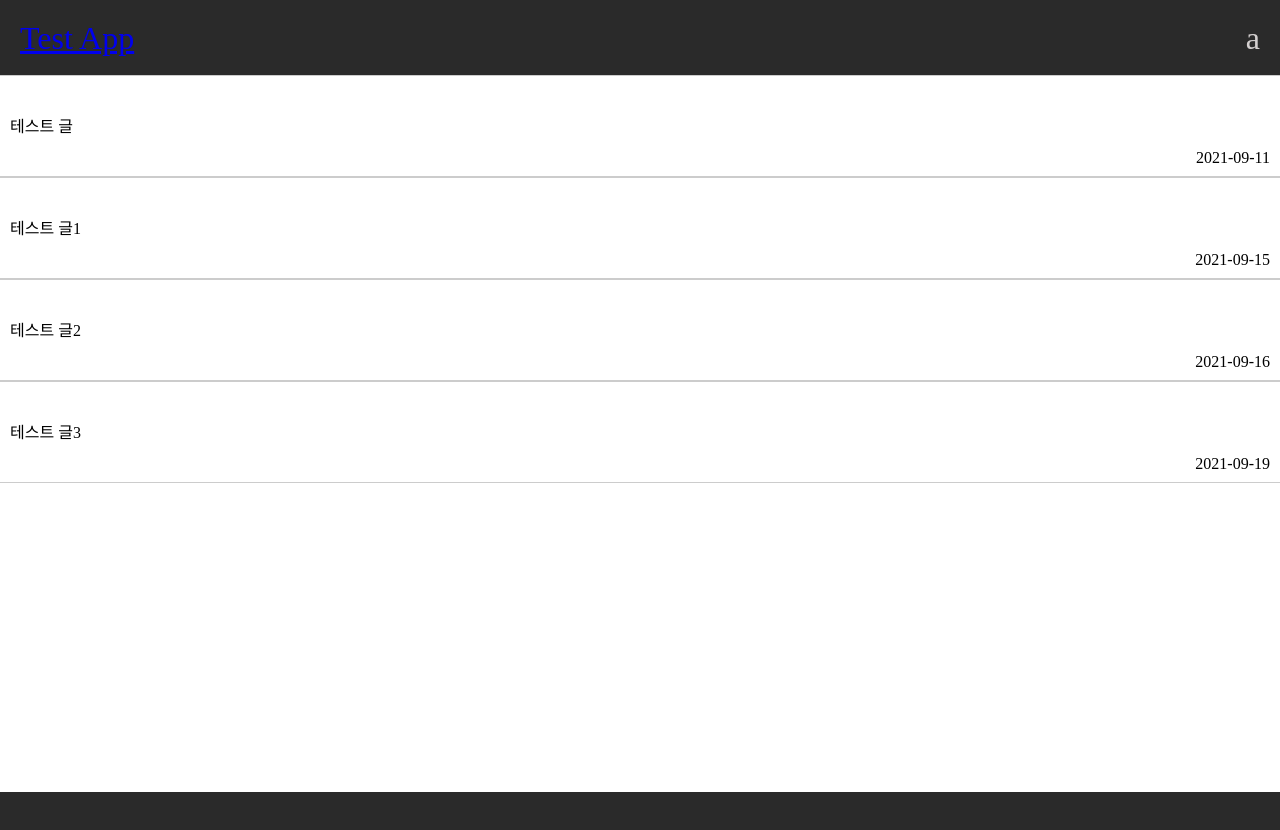
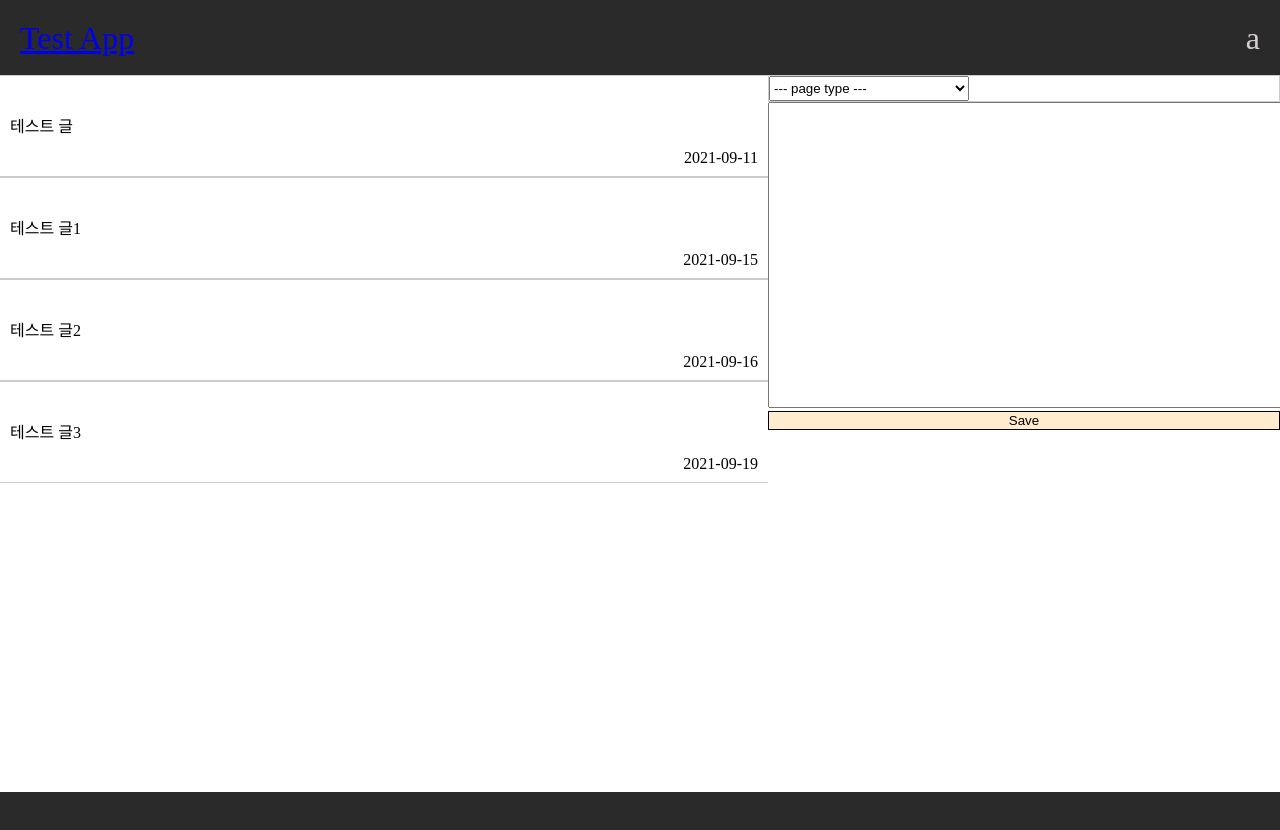
Before and after one commit to fkrhkd507/react_myblog, a React (Create React App) app: page / in a window 1280 px wide. Built offline with nearby package versions, Linux system fonts and the light colour scheme.

Commit message:
write add

```diff
--- /dev/null
+++ b/src/css/Write.css
@@ -0,0 +1,34 @@
+textarea {
+    width: 100%;
+    min-height: 300px;
+    height: auto;
+    resize: none;
+}
+
+.write_wrap {
+    display: inline-block;
+    float: right;
+    width: 40%;
+}
+
+.write_type {
+    height: 25px;
+    background: #ffffff;
+    border: 1px solid #ccc;
+}
+
+select.page_type {
+    height: 25px;
+    width: 200px;
+}
+
+button.save_button:hover {
+    opacity: 0.7;
+}
+button.save_button {
+    width: 100%;
+    background: blanchedalmond;
+    border: 1px solid black;
+    outline: none;
+    display: inline-block;
+}
--- a/src/css/section.css
+++ b/src/css/section.css
@@ -31,3 +31,10 @@ span.date{
     min-height: 200px;
     padding: 15px;
 }
+
+@media (min-width: 960px){
+    .Section {
+        width: 60%;
+        display: inline-block;
+    }
+}
--- a/src/route/Main.js
+++ b/src/route/Main.js
@@ -1,6 +1,7 @@
 import Header from '../component/header';
 import Footer from '../component/footer';
 import Section from '../component/section';
+import Write from './Write';
 
 const Main = (e) => {
   console.log(e);
@@ -50,6 +51,7 @@ const Main = (e) => {
           <Section title={blog_list.title} date={blog_list.date} detail={blog_list.detail} id={blog_list.id} key={blog_list.id}/>
         ))}
       </div>
+      <Write />
       <Footer />
     </div>
   );
--- /dev/null
+++ b/src/route/Write.js
@@ -0,0 +1,33 @@
+import '../css/Write.css';
+
+
+const Write = () => {
+
+
+
+    return (
+        <div className="write_wrap">
+            <div className="write_type">
+                <select className="page_type">
+                    <option>--- page type ---</option>
+                    <option>Html</option>
+                    <option>Css</option>
+                    <option>Javascript</option>
+                    <option>ReactJs</option>
+                    <option>NodeJs</option>
+                    <option>MySQL</option>
+                </select>
+            </div>
+            <div className="write_input">
+                <textarea>
+
+                </textarea>
+            </div>
+
+            <button className="save_button">Save</button>
+        </div>
+    );
+}
+
+
+export default Write;
```
